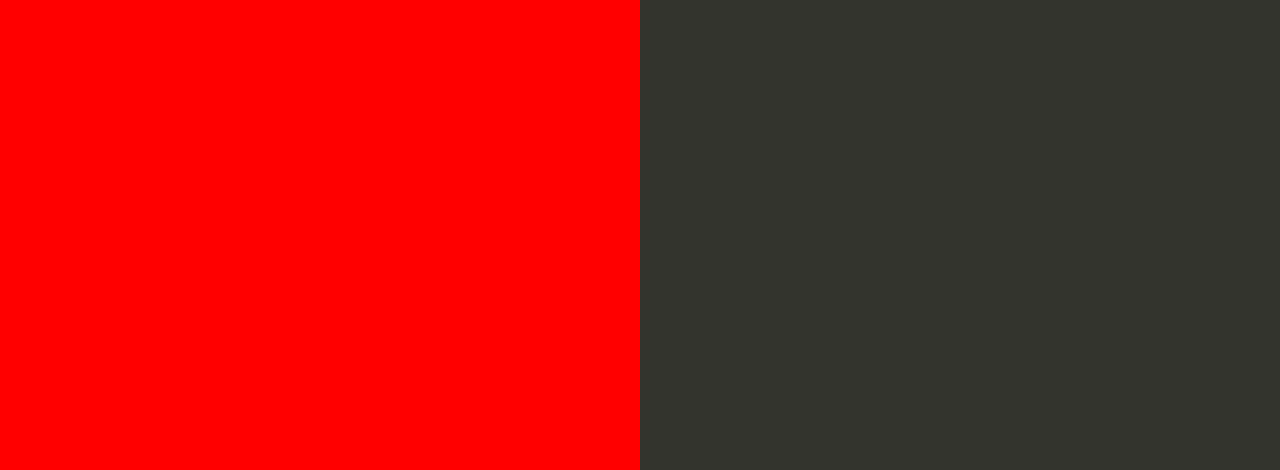
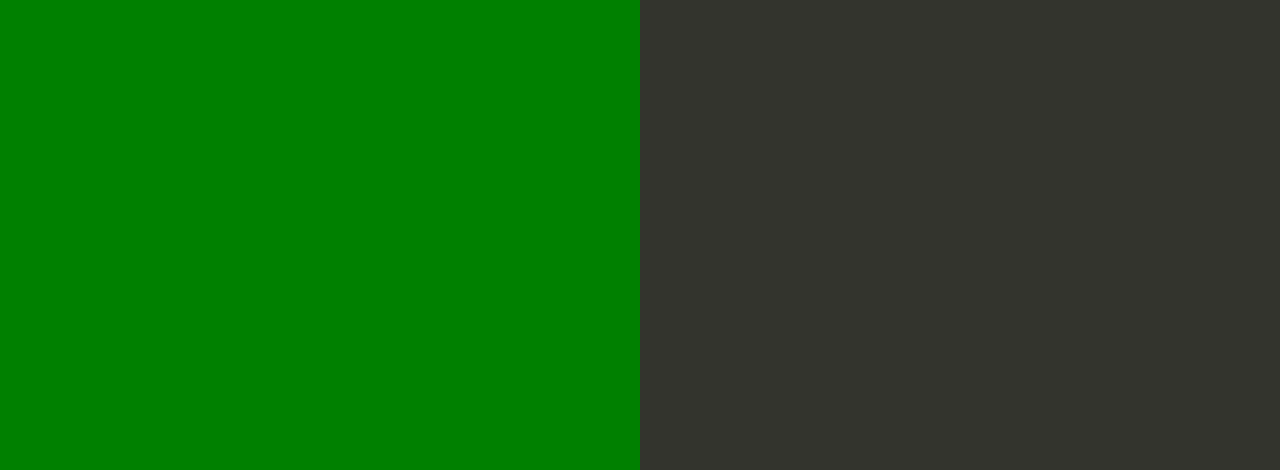
Before and after one commit to tulsyanshubham/my_node_app_github, a website: page index.html in a window 1280 px wide. Shown: the part 330-800 px from the top of the page. Drawn offline with Linux system fonts and the light colour scheme.

Commit message:
Fix text alignment in textColumn from green to right and change background color from red to green

```diff
--- a/index.html
+++ b/index.html
@@ -33,9 +33,9 @@
         bottom: 0px;
         left: 0px;
 
-        text-align: green;
+        text-align: right;
         padding-top: 11em;
-        background-color: red;
+        background-color: green;
 
       }
       .textColumn p {
```
